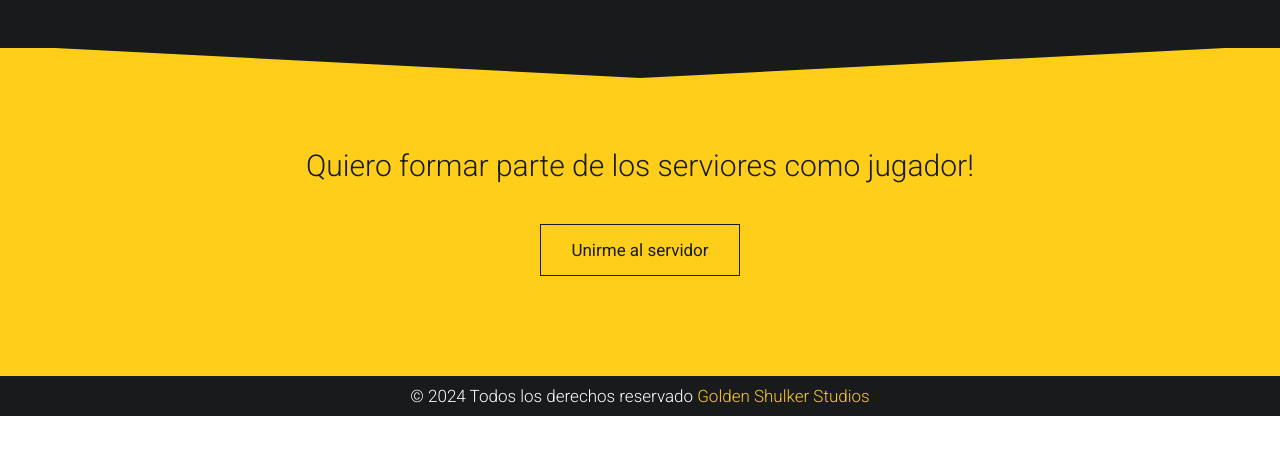
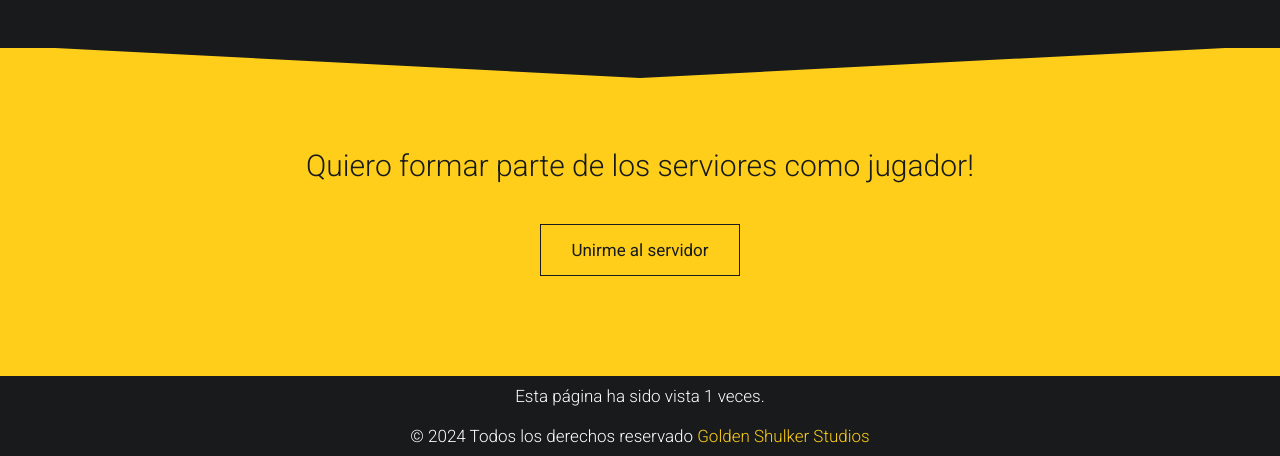
Before and after one commit to GoldenShulkerStudios/Studios, a plain HTML site: page index.html in a window 1280 px wide. Shown: the part 4836-5292 px from the top of the page. Before the commit the page ends 5252 px from the top, so only its background shows below. Drawn offline with nearby package versions, Linux system fonts and the light colour scheme; some packages are replaced by stand-ins of ours.

Commit message:
agregado contador de vistas

```diff
--- a/index.html
+++ b/index.html
@@ -694,6 +694,7 @@
             </div>
         </div>
         <div class="footer">
+            <p>Esta página ha sido vista <span id="viewCount">0</span> veces.</p>
             <p>&copy; 2024 Todos los derechos reservado <a href="https://twitter.com/GoldenShulker" , target="_blank">Golden Shulker Studios</a></p>
         </div>
         <div class="scrollup">
@@ -711,5 +712,6 @@
         <script type="text/javascript" src="js/jquery.inview.js"></script>
         <script async="" defer="" type="text/javascript" src="https://maps.googleapis.com/maps/api/js?sensor=false&callback=initializeMap"></script>
         <script type="text/javascript" src="js/app.js"></script>
+        <script type="text/javascript" src="js/app2.js"></script>
     </body>
 </html>
--- /dev/null
+++ b/js/app2.js
@@ -0,0 +1,18 @@
+document.addEventListener("DOMContentLoaded", function() {
+    // Verificar si existe un recuento de vistas en el almacenamiento local
+    let viewCount = localStorage.getItem("viewCount");
+
+    if (viewCount) {
+        // Si existe, incrementarlo y actualizar la vista
+        viewCount = parseInt(viewCount) + 1;
+    } else {
+        // Si no existe, establecerlo en 1
+        viewCount = 1;
+    }
+
+    // Guardar el nuevo recuento en el almacenamiento local
+    localStorage.setItem("viewCount", viewCount);
+
+    // Mostrar el recuento en el elemento HTML
+    document.getElementById("viewCount").textContent = viewCount;
+});
```
